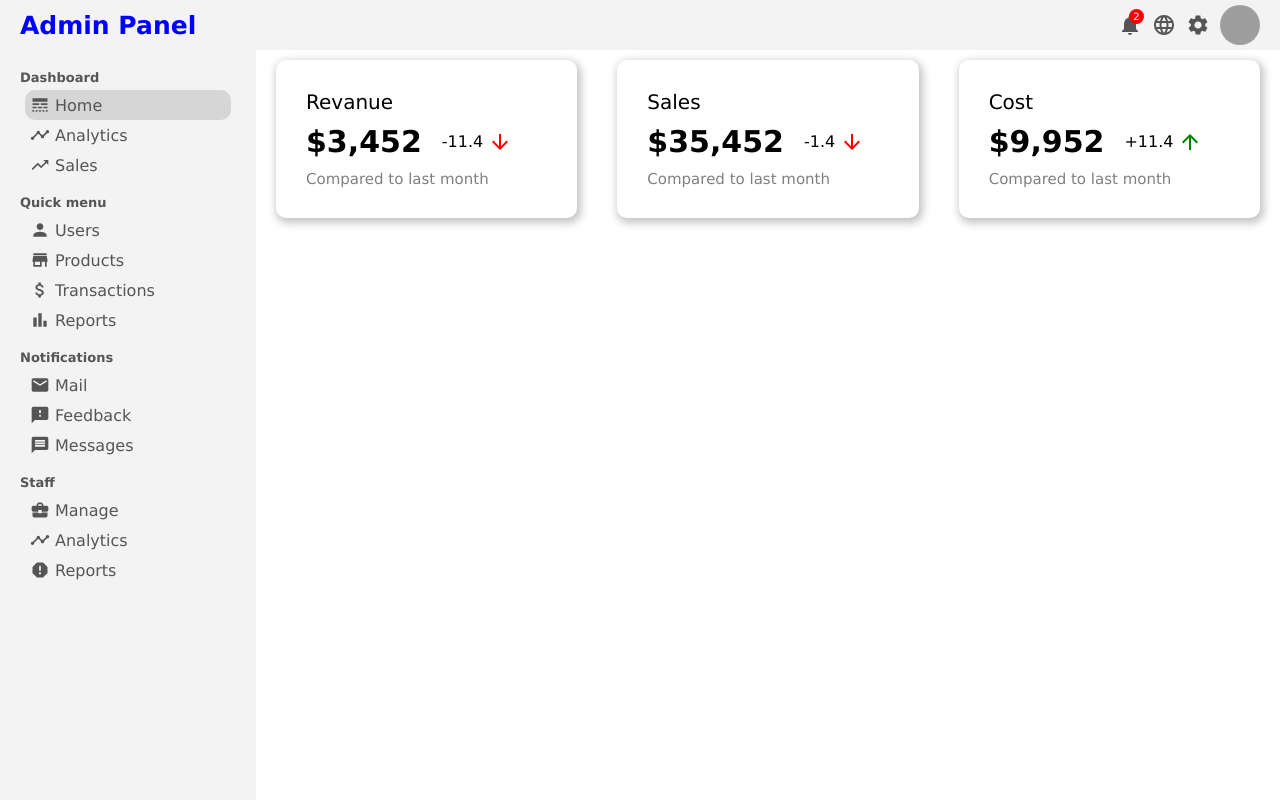
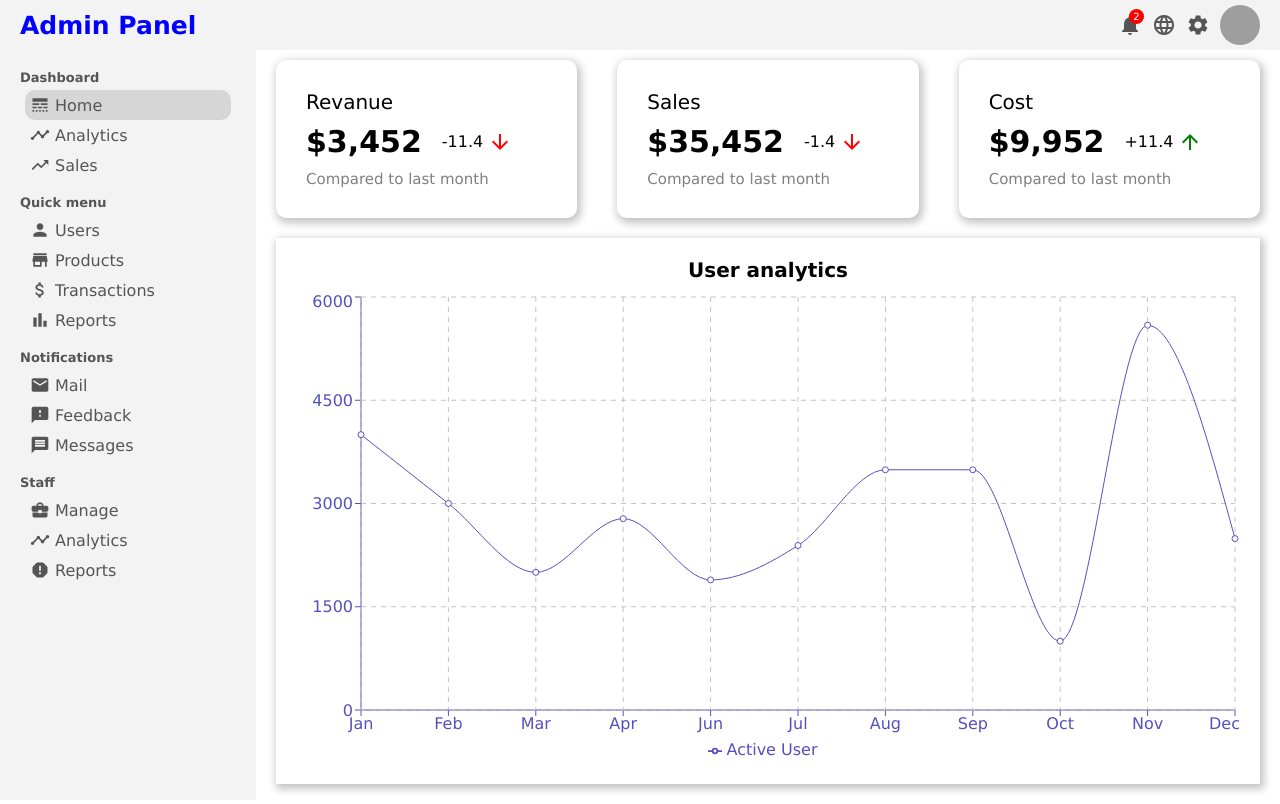
Before and after one commit to mjIsaac17/react-admin-panel, a React (Create React App) app: page / in a window 1280 px wide. Built offline with nearby package versions, Linux system fonts and the light colour scheme; grey boxes are pictures that could not be loaded.

Commit message:
Chart component

```diff
--- /dev/null
+++ b/src/components/chart/Chart.jsx
@@ -0,0 +1,29 @@
+import {
+  LineChart,
+  Line,
+  XAxis,
+  YAxis,
+  CartesianGrid,
+  Tooltip,
+  Legend,
+  ResponsiveContainer
+} from 'recharts';
+import './chart.css';
+
+export default function Chart({ title, data, dataKey, grid }) {
+  return (
+    <div className='chart'>
+      <h3 className='chart-title'>{title}</h3>
+      <ResponsiveContainer width='100%' aspect={4 / 2}>
+        <LineChart data={data}>
+          <XAxis dataKey={dataKey} stroke='#5550bd' />
+          <YAxis stroke='#5550bd' />
+          <Tooltip />
+          {grid && <CartesianGrid stroke='#c3c3c3' strokeDasharray='5 5' />}
+          <Line type='monotone' dataKey='Active User' stroke='#5550bd' />
+          <Legend />
+        </LineChart>
+      </ResponsiveContainer>
+    </div>
+  );
+}
--- /dev/null
+++ b/src/components/chart/chart.css
@@ -0,0 +1,11 @@
+.chart {
+  box-shadow: 2px 3px 8px 2px rgba(0, 0, 0, 0.24);
+  margin: 20px;
+  padding: 20px;
+}
+
+.chart-title {
+  font-size: 20px;
+  margin-bottom: 10px;
+  text-align: center;
+}
--- /dev/null
+++ b/src/dummyData.js
@@ -0,0 +1,46 @@
+export const activeUserData = [
+  {
+    name: 'Jan',
+    'Active User': 4000
+  },
+  {
+    name: 'Feb',
+    'Active User': 3000
+  },
+  {
+    name: 'Mar',
+    'Active User': 2000
+  },
+  {
+    name: 'Apr',
+    'Active User': 2780
+  },
+  {
+    name: 'Jun',
+    'Active User': 1890
+  },
+  {
+    name: 'Jul',
+    'Active User': 2390
+  },
+  {
+    name: 'Aug',
+    'Active User': 3490
+  },
+  {
+    name: 'Sep',
+    'Active User': 3490
+  },
+  {
+    name: 'Oct',
+    'Active User': 1000
+  },
+  {
+    name: 'Nov',
+    'Active User': 5590
+  },
+  {
+    name: 'Dec',
+    'Active User': 2490
+  }
+];
--- a/src/pages/home/Home.jsx
+++ b/src/pages/home/Home.jsx
@@ -1,10 +1,13 @@
+import Chart from '../../components/chart/Chart';
 import FeaturedInfo from '../../components/featuredInfo/FeaturedInfo';
+import { activeUserData } from '../../dummyData';
 import './home.css';
 
 export default function Home() {
   return (
     <div className='home'>
       <FeaturedInfo />
+      <Chart data={activeUserData} dataKey='name' grid title='User analytics' />
     </div>
   );
 }
```
